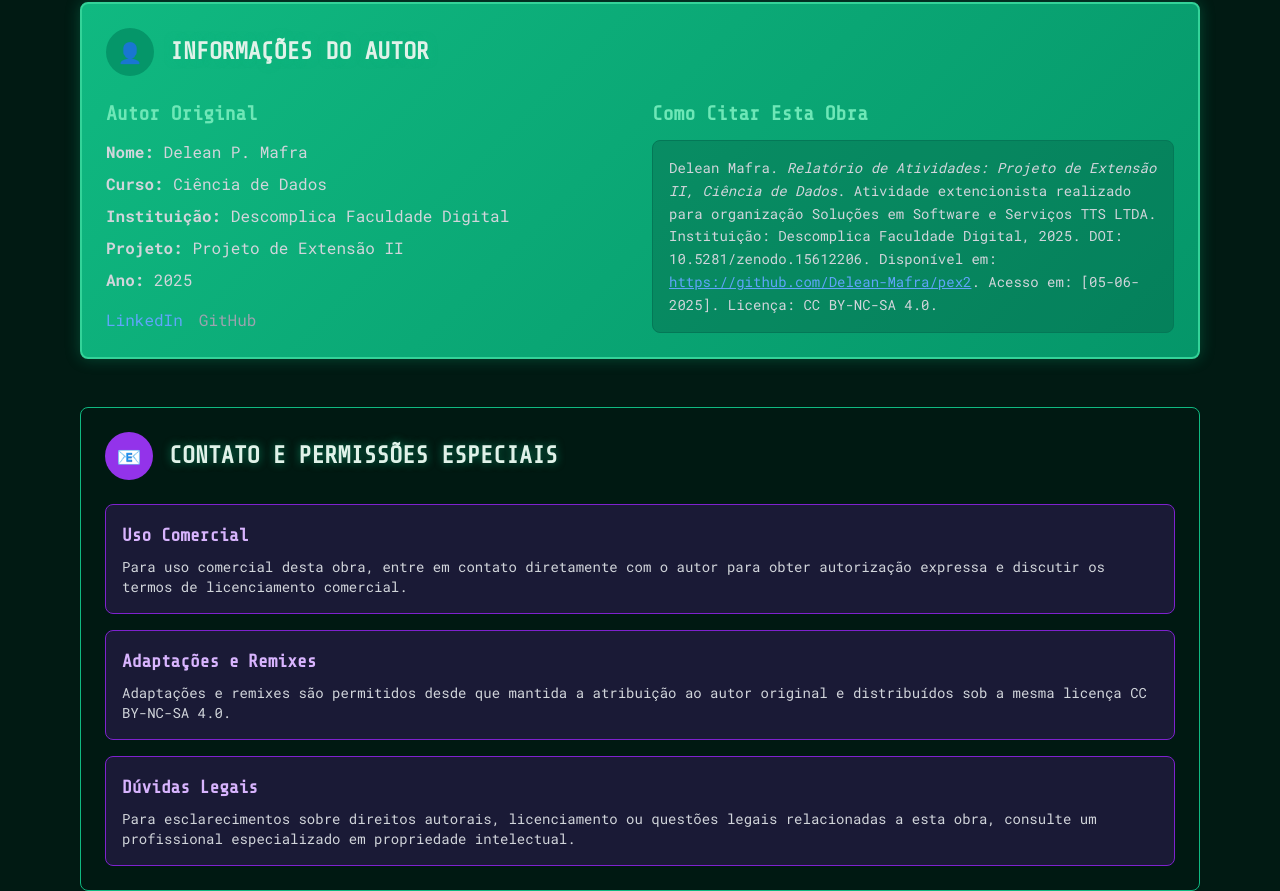
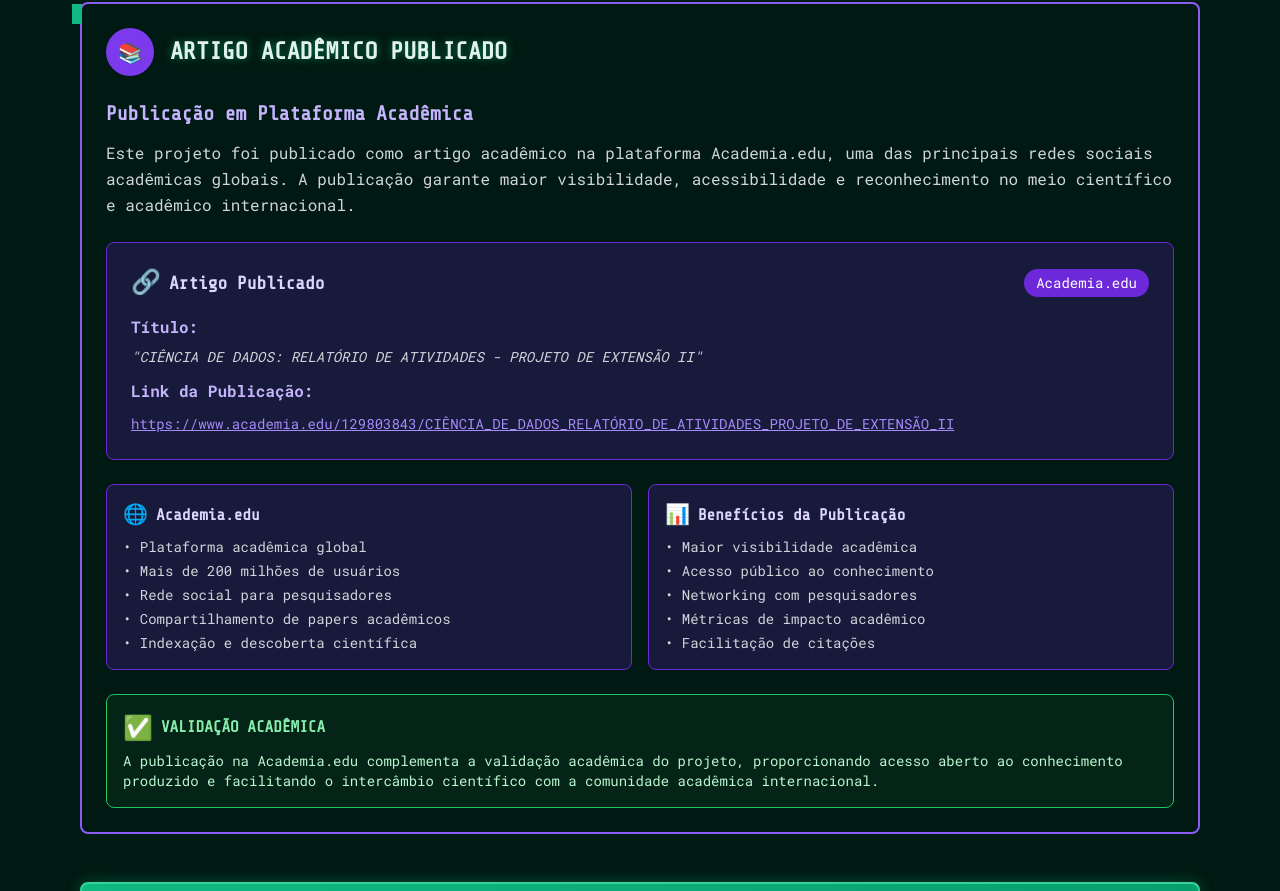
Before and after one commit to Delean-Mafra/pex2, a plain HTML site: page direitos-autorais.html in a window 1280 px wide. Shown: the part 3377-4268 px from the top of the page. Drawn offline with nearby package versions, Linux system fonts and the light colour scheme.

Commit message:
Update direitos-autorais.html

```diff
--- a/direitos-autorais.html
+++ b/direitos-autorais.html
@@ -387,6 +387,97 @@
                 </div>
             </section>
 
+            <!-- Academic Article Publication -->
+            <section class="tech-card p-6 rounded-lg data-node border-2 border-violet-500">
+                <div class="flex items-center mb-6">
+                    <div class="bg-violet-600 text-white rounded-full w-12 h-12 flex items-center justify-center mr-4 text-xl">
+                        📚
+                    </div>
+                    <h2 class="text-2xl font-bold glow-text">ARTIGO ACADÊMICO PUBLICADO</h2>
+                </div>
+
+                <div class="space-y-6">
+                    <div>
+                        <h3 class="text-xl font-bold mb-3 text-violet-300">Publicação em Plataforma Acadêmica</h3>
+                        <p class="text-gray-300 leading-relaxed mb-4">
+                            Este projeto foi publicado como artigo acadêmico na plataforma Academia.edu, uma das principais
+                            redes sociais acadêmicas globais. A publicação garante maior visibilidade, acessibilidade e
+                            reconhecimento no meio científico e acadêmico internacional.
+                        </p>
+                    </div>
+
+                    <div class="bg-violet-900/30 p-6 rounded-lg border border-violet-700">
+                        <div class="flex items-center justify-between mb-4">
+                            <h4 class="font-bold text-violet-200 text-lg flex items-center">
+                                <span class="text-2xl mr-2">🔗</span>
+                                Artigo Publicado
+                            </h4>
+                            <div class="bg-violet-700 text-white px-3 py-1 rounded-full text-sm">
+                                Academia.edu
+                            </div>
+                        </div>
+                        <div class="space-y-3">
+                            <div>
+                                <h5 class="font-bold text-violet-300 mb-2">Título:</h5>
+                                <p class="text-gray-300 text-sm italic">
+                                    "CIÊNCIA DE DADOS: RELATÓRIO DE ATIVIDADES - PROJETO DE EXTENSÃO II"
+                                </p>
+                            </div>
+                            <div>
+                                <h5 class="font-bold text-violet-300 mb-2">Link da Publicação:</h5>
+                                <a href="https://www.academia.edu/129803843/CI%C3%8ANCIA_DE_DADOS_RELAT%C3%93RIO_DE_ATIVIDADES_PROJETO_DE_EXTENS%C3%83O_II"
+                                   target="_blank"
+                                   class="text-violet-400 hover:text-violet-300 text-sm underline break-all">
+                                    https://www.academia.edu/129803843/CIÊNCIA_DE_DADOS_RELATÓRIO_DE_ATIVIDADES_PROJETO_DE_EXTENSÃO_II
+                                </a>
+                            </div>
+                        </div>
+                    </div>
+
+                    <div class="grid md:grid-cols-2 gap-4">
+                        <div class="bg-violet-900/30 p-4 rounded-lg border border-violet-700">
+                            <h4 class="font-bold text-violet-200 mb-2 flex items-center">
+                                <span class="text-xl mr-2">🌐</span>
+                                Academia.edu
+                            </h4>
+                            <ul class="text-sm text-gray-300 space-y-1">
+                                <li>• Plataforma acadêmica global</li>
+                                <li>• Mais de 200 milhões de usuários</li>
+                                <li>• Rede social para pesquisadores</li>
+                                <li>• Compartilhamento de papers acadêmicos</li>
+                                <li>• Indexação e descoberta científica</li>
+                            </ul>
+                        </div>
+
+                        <div class="bg-violet-900/30 p-4 rounded-lg border border-violet-700">
+                            <h4 class="font-bold text-violet-200 mb-2 flex items-center">
+                                <span class="text-xl mr-2">📊</span>
+                                Benefícios da Publicação
+                            </h4>
+                            <ul class="text-sm text-gray-300 space-y-1">
+                                <li>• Maior visibilidade acadêmica</li>
+                                <li>• Acesso público ao conhecimento</li>
+                                <li>• Networking com pesquisadores</li>
+                                <li>• Métricas de impacto acadêmico</li>
+                                <li>• Facilitação de citações</li>
+                            </ul>
+                        </div>
+                    </div>
+
+                    <div class="bg-green-900/20 border border-green-500 rounded-lg p-4">
+                        <div class="flex items-center mb-2">
+                            <span class="text-2xl mr-2">✅</span>
+                            <h4 class="font-bold text-green-300">VALIDAÇÃO ACADÊMICA</h4>
+                        </div>
+                        <p class="text-green-200 text-sm">
+                            A publicação na Academia.edu complementa a validação acadêmica do projeto, proporcionando
+                            acesso aberto ao conhecimento produzido e facilitando o intercâmbio científico com a
+                            comunidade acadêmica internacional.
+                        </p>
+                    </div>
+                </div>
+            </section>
+
             <!-- Autor e Atribuição -->
             <section class="copyright-badge p-6 rounded-lg">
                 <div class="flex items-center mb-6">
@@ -426,7 +517,8 @@
                             <p class="text-sm text-gray-300 leading-relaxed">
                                 Delean Mafra. <em>Relatório de Atividades: Projeto de Extensão II, Ciência de Dados</em>.
                                 Atividade extencionista realizado para organização Soluções em Software e Serviços TTS LTDA.
-                                Instituição: Descomplica Faculdade Digital, 2025. DOI: 10.5281/zenodo.15612206. Disponível em: <a href="https://github.com/Delean-Mafra/pex2" target="_blank" class="text-blue-400 hover:text-blue-300 underline">https://github.com/Delean-Mafra/pex2</a>. Acesso em: [05-06-2025].
+                                Instituição: Descomplica Faculdade Digital, 2025. DOI: 10.5281/zenodo.15612206.
+                                Publicado em: Academia.edu. Disponível em: <a href="https://github.com/Delean-Mafra/pex2" target="_blank" class="text-blue-400 hover:text-blue-300 underline">https://github.com/Delean-Mafra/pex2</a>. Acesso em: [05-06-2025].
                                 Licença: CC BY-NC-SA 4.0.
                             </p>
                         </div>
```
